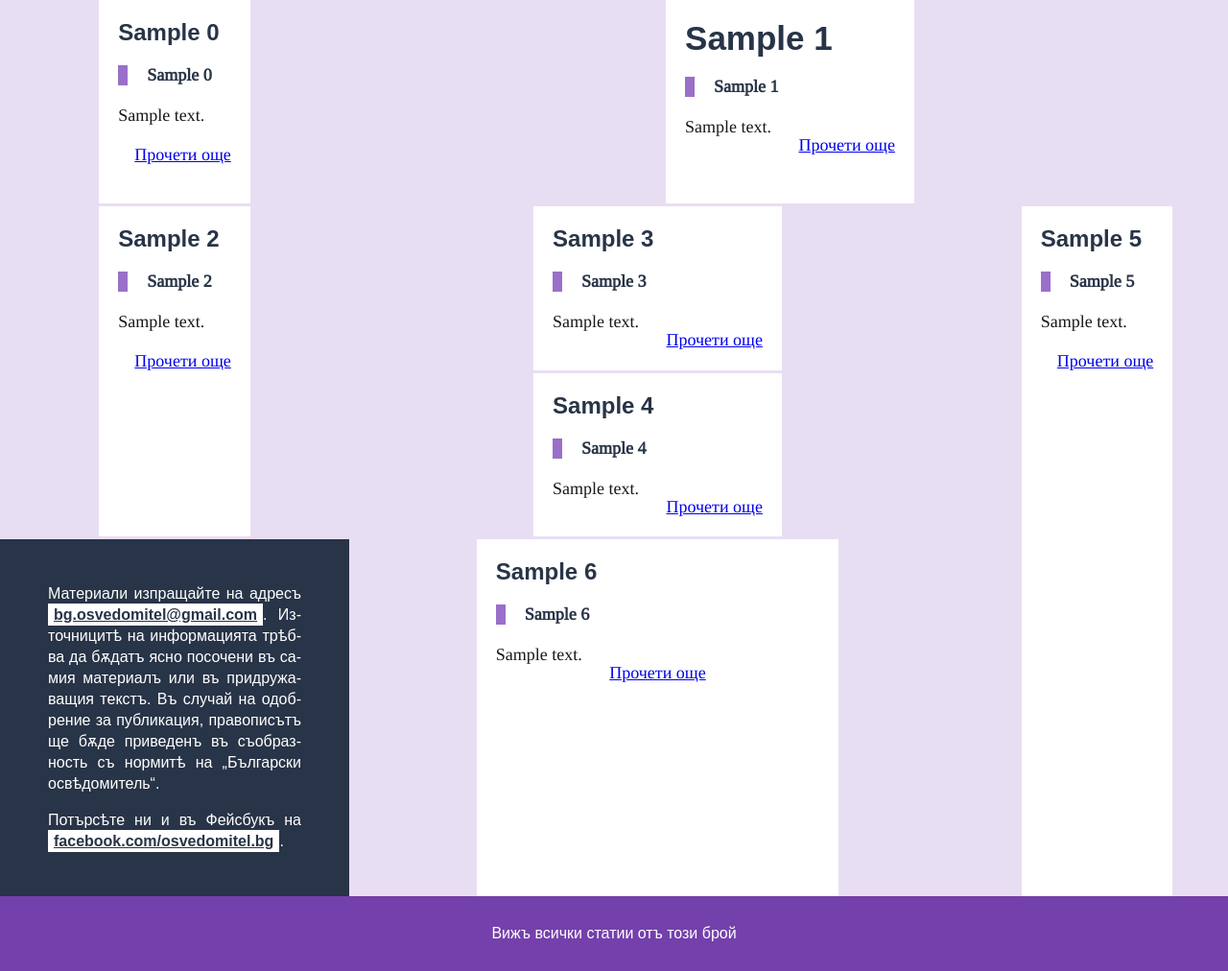
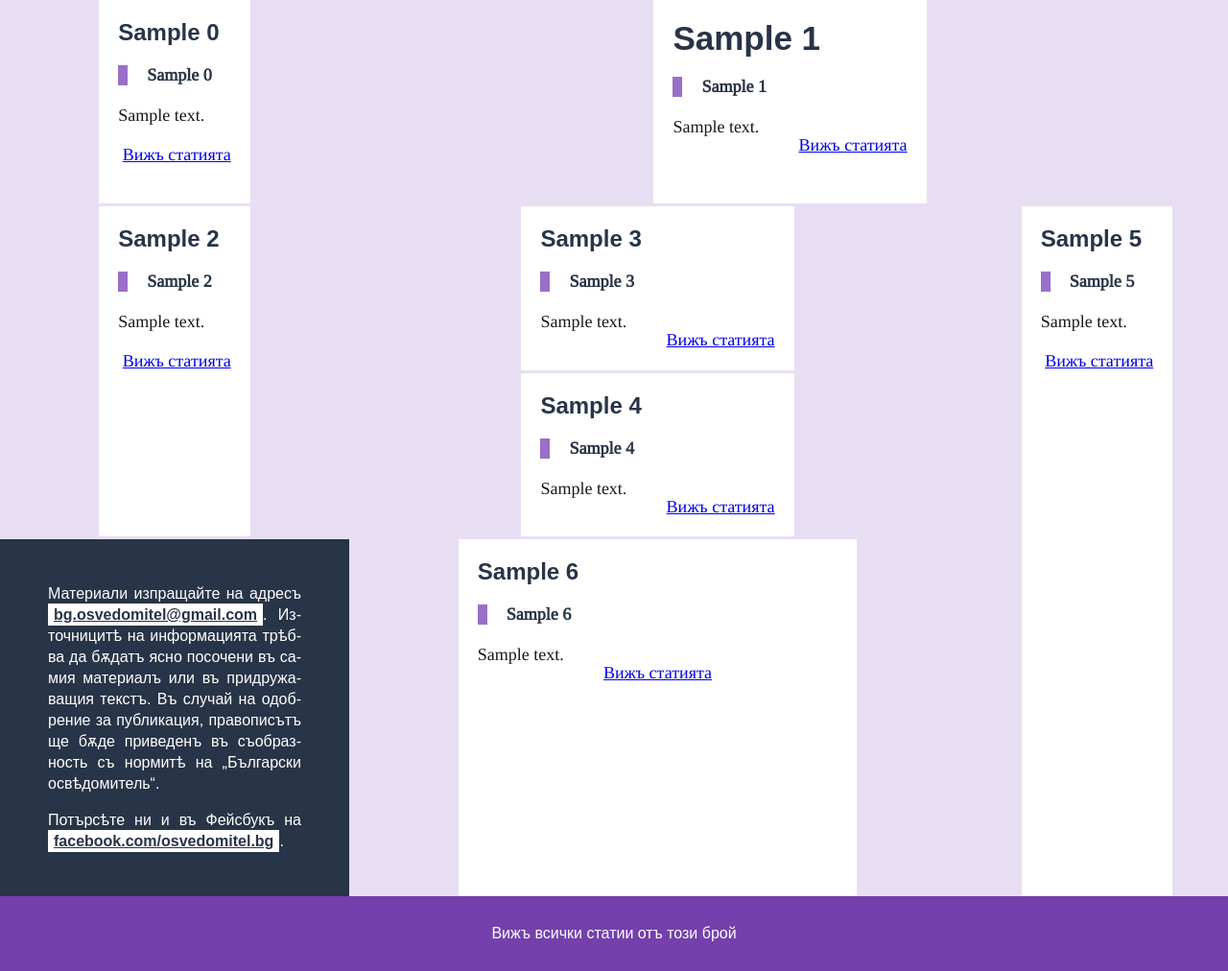
Before and after one commit to osvedomitel/website, a Django app: template templates/home.html in a window 1280 px wide. Shown: the part 154-1166 px from the top of the page at 96% size. Run offline with Django 3.2, Linux system fonts and the light colour scheme; the template is opened without the code that fills it: most values are stand-ins (such as "Sample title", 1, 10 or a date in 2020); style sheets or scripts are compiled from the project's sources; some web fonts are replaced.

Commit message:
Changed the read more link.

```diff
--- a/templates/includes/front_page_block.html
+++ b/templates/includes/front_page_block.html
@@ -14,6 +14,6 @@
 	{% endif %}
 	<div class='article__excerpt'>
 		{{ article.text | add_typography | add_soft_hyphens | rest2html | truncatewords_html:article.truncate_after }}
-		<a href="{{ article.get_absolute_url }}" title="{{ article.title | add_typography }}" class="article__more">Прочети още</a>
+		<a href="{{ article.get_absolute_url }}" title="{{ article.title | add_typography }}" class="article__more">Вижъ статията</a>
 	</div>
 </article>
```
